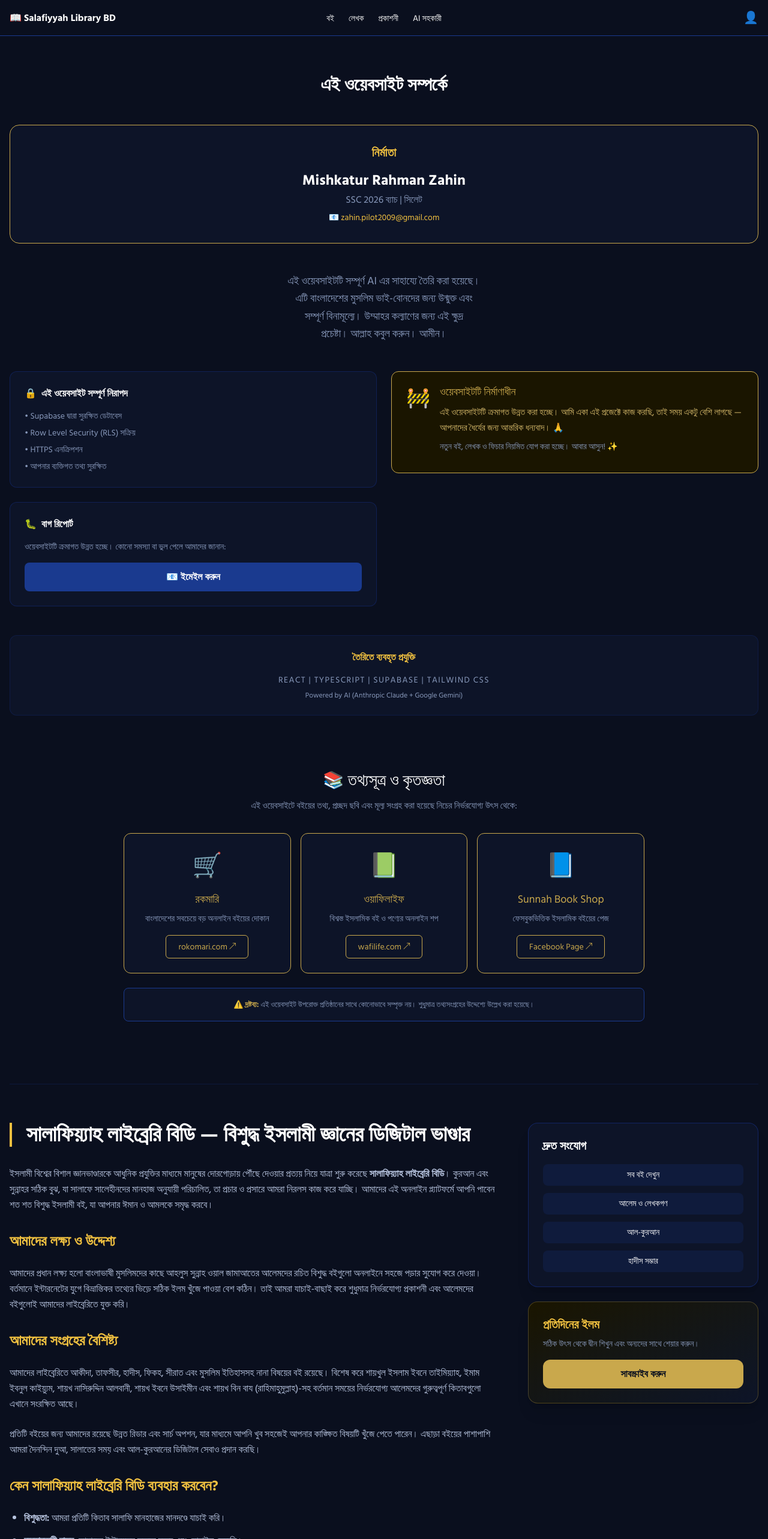
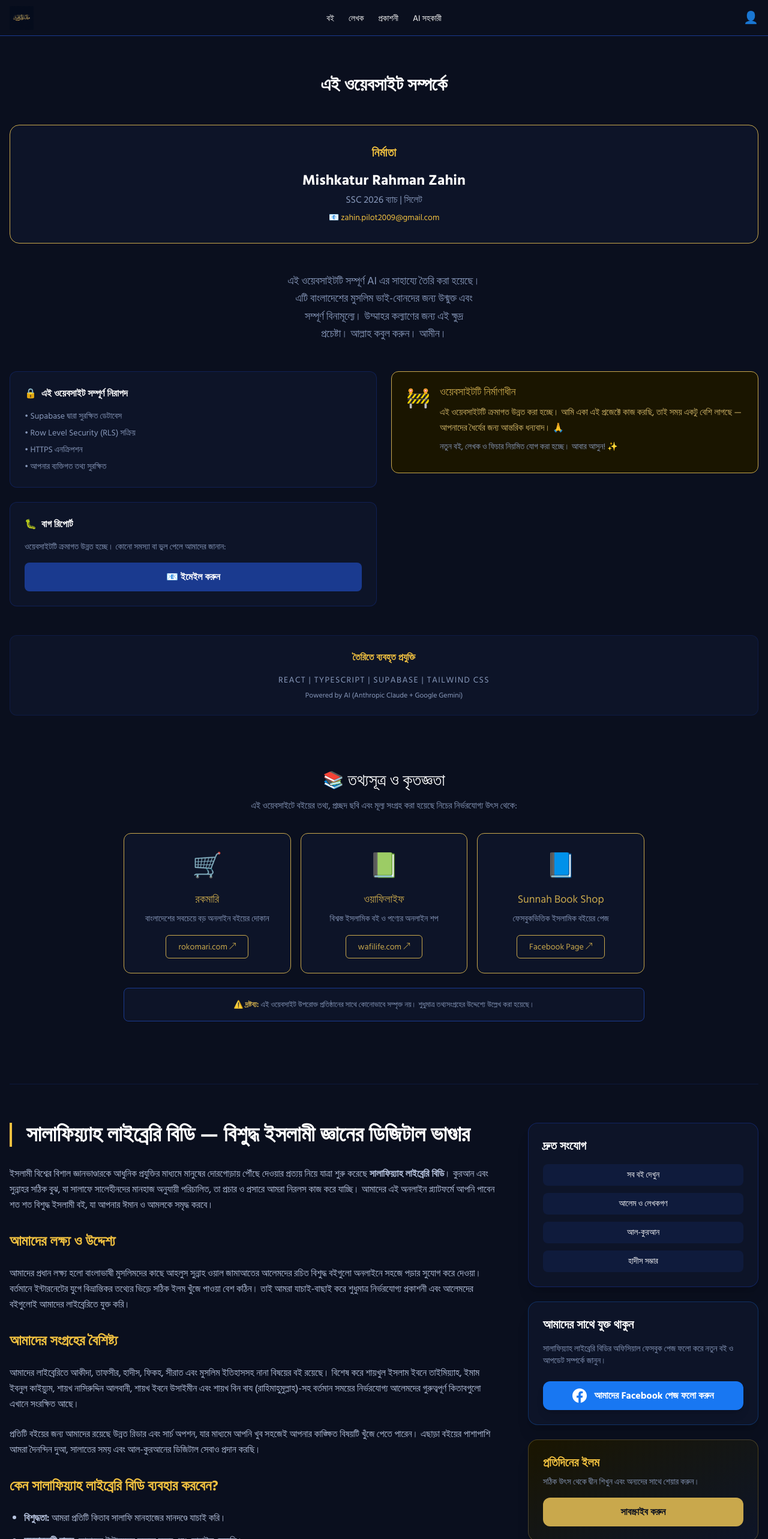
Before and after one commit to kitabsalafibd-code/salafiyyah-library-bd, a React (Vite) app: page /about in a window 1280 px wide. Shown: the top 2566 px of the page at 60% size. Built offline with nearby package versions, Linux system fonts and the light colour scheme.

Commit message:
feat: finalize branding logo and facebook links

```diff
--- a/index.html
+++ b/index.html
@@ -3,7 +3,7 @@
 
 <head>
   <meta charset="UTF-8" />
-  <link rel="icon" href="/logo.png" />
+  <link rel="icon" type="image/png" href="/logo.png" />
   <link rel="apple-touch-icon" href="/logo.png" />
   <meta name="viewport" content="width=device-width, initial-scale=1.0" />
   <meta name="description"
@@ -16,6 +16,11 @@
     rel="stylesheet" />
   <title>Salafiyyah Library BD — ইসলামী বই ও জ্ঞানের ডিজিটাল ভাণ্ডার</title>
   <link rel="canonical" href="https://salafiyyah-library-bd.netlify.app/" />
+  <meta property="og:image" content="https://salafiyyah-library-bd.netlify.app/logo.png" />
+  <meta property="og:image:width" content="1024" />
+  <meta property="og:image:height" content="1024" />
+  <meta property="og:see_also" content="https://www.facebook.com/profile.php?id=61585042973644" />
+  <meta name="twitter:image" content="https://salafiyyah-library-bd.netlify.app/logo.png" />
 
   <!-- Google Analytics -->
   <script async src="https://www.googletagmanager.com/gtag/js?id=G-6R3ZKYH95F"></script>
--- a/src/components/Footer.tsx
+++ b/src/components/Footer.tsx
@@ -9,8 +9,12 @@ const Footer: React.FC = () => {
                     {/* Brand */}
                     <div>
                         <Link to="/" className="flex items-center gap-2 mb-4">
-                            <span className="text-2xl">📖</span>
-                            <span className="text-xl font-bold text-[#f0c040]">Salafiyyah Library BD</span>
+                            <img
+                                src="/logo.png"
+                                alt="Salafiyyah Library BD"
+                                style={{ height: '40px', width: 'auto' }}
+                                onError={(e) => { e.currentTarget.style.display = 'none' }}
+                            />
                         </Link>
                         <p className="text-[#8899bb] text-sm leading-relaxed mb-4">
                             সালাফি জ্ঞানের এক ঠিকানা। বিশুদ্ধ ইসলামী বই, কুরআন, হাদীস এবং ইসলামী জ্ঞানের সর্ববৃহৎ বাংলা প্ল্যাটফর্ম।
@@ -68,6 +72,19 @@ const Footer: React.FC = () => {
                     <p className="text-xs text-[#8899bb] flex items-center justify-center gap-1">
                         Made with <span className="text-red-500 text-lg">❤️</span> for the Ummah
                     </p>
+                    <div className="mt-4 flex justify-center gap-4">
+                        <a
+                            href="https://www.facebook.com/profile.php?id=61585042973644"
+                            target="_blank"
+                            rel="noopener noreferrer"
+                            className="text-[#8899bb] hover:text-[#1877F2] transition-colors text-xl"
+                            title="Facebook"
+                        >
+                            <svg className="w-6 h-6 fill-current" viewBox="0 0 24 24">
+                                <path d="M24 12.073c0-6.627-5.373-12-12-12s-12 5.373-12 12c0 5.99 4.388 10.954 10.125 11.854v-8.385H7.078v-3.47h3.047V9.43c0-3.007 1.792-4.669 4.533-4.669 1.312 0 2.686.235 2.686.235v2.953H15.83c-1.491 0-1.956.925-1.956 1.874v2.25h3.328l-.532 3.47h-2.796v8.385C19.612 23.027 24 18.062 24 12.073z" />
+                            </svg>
+                        </a>
+                    </div>
                 </div>
             </div>
         </footer>
--- a/src/components/Navbar.tsx
+++ b/src/components/Navbar.tsx
@@ -39,12 +39,14 @@ export default function Navbar() {
                     display: 'flex',
                     alignItems: 'center',
                     gap: '8px',
-                    textDecoration: 'none',
-                    color: 'white',
-                    fontWeight: 'bold',
-                    fontSize: '16px'
+                    textDecoration: 'none'
                 }}>
-                    📖 Salafiyyah Library BD
+                    <img
+                        src="/logo.png"
+                        alt="Salafiyyah Library BD"
+                        style={{ height: '40px', width: 'auto' }}
+                        onError={(e) => { e.currentTarget.style.display = 'none' }}
+                    />
                 </Link>
 
                 {/* Center - Nav links */}
--- a/src/pages/AboutPage.tsx
+++ b/src/pages/AboutPage.tsx
@@ -436,6 +436,23 @@ const AboutLibraryContent: React.FC = () => {
                             </div>
                         </div>
 
+                        {/* Social Connect Section */}
+                        <div className="bg-[#0d1428] border border-[#1877F2]/30 p-6 rounded-2xl shadow-xl">
+                            <h4 className="text-xl font-bold text-white mb-4">আমাদের সাথে যুক্ত থাকুন</h4>
+                            <p className="text-sm text-[#8899bb] mb-6">সালাফিয়্যাহ লাইব্রেরি বিডির অফিসিয়াল ফেসবুক পেজ ফলো করে নতুন বই ও আপডেট সম্পর্কে জানুন।</p>
+                            <a
+                                href="https://www.facebook.com/profile.php?id=61585042973644"
+                                target="_blank"
+                                rel="noopener noreferrer"
+                                className="flex items-center justify-center gap-3 w-full py-3 bg-[#1877F2] text-white rounded-xl font-bold hover:bg-[#1877F2]/90 transition-all shadow-lg"
+                            >
+                                <svg className="w-6 h-6 fill-current" viewBox="0 0 24 24">
+                                    <path d="M24 12.073c0-6.627-5.373-12-12-12s-12 5.373-12 12c0 5.99 4.388 10.954 10.125 11.854v-8.385H7.078v-3.47h3.047V9.43c0-3.007 1.792-4.669 4.533-4.669 1.312 0 2.686.235 2.686.235v2.953H15.83c-1.491 0-1.956.925-1.956 1.874v2.25h3.328l-.532 3.47h-2.796v8.385C19.612 23.027 24 18.062 24 12.073z" />
+                                </svg>
+                                আমাদের Facebook পেজ ফলো করুন
+                            </a>
+                        </div>
+
                         <div className="bg-gradient-to-br from-[#1a1500] to-[#0d1428] rounded-2xl border border-[#c9a84c]/30 p-6 shadow-xl">
                             <h4 className="text-xl font-bold text-[#f0c040] mb-2">প্রতিদিনের ইলম</h4>
                             <p className="text-sm text-[#8899bb] mb-4">সঠিক উৎস থেকে দ্বীন শিখুন এবং অন্যদের সাথে শেয়ার করুন।</p>
```
Also changed, not shown: png_files.txt (added), png_files_full.txt (added), public/logo.png (added), result.txt (added).
